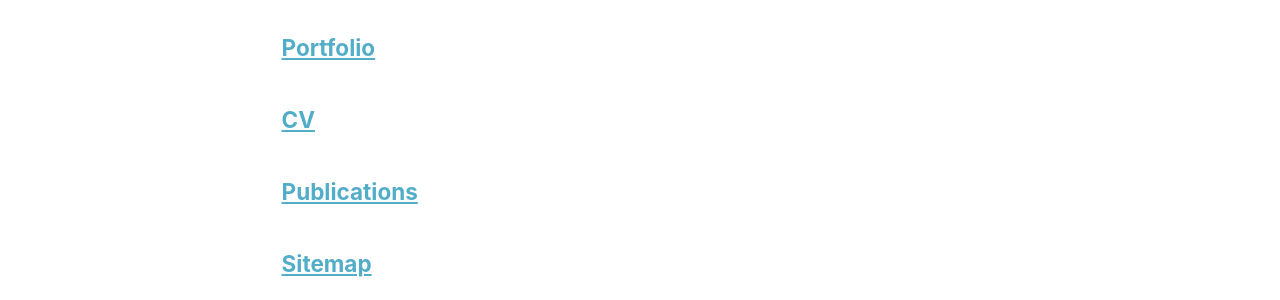
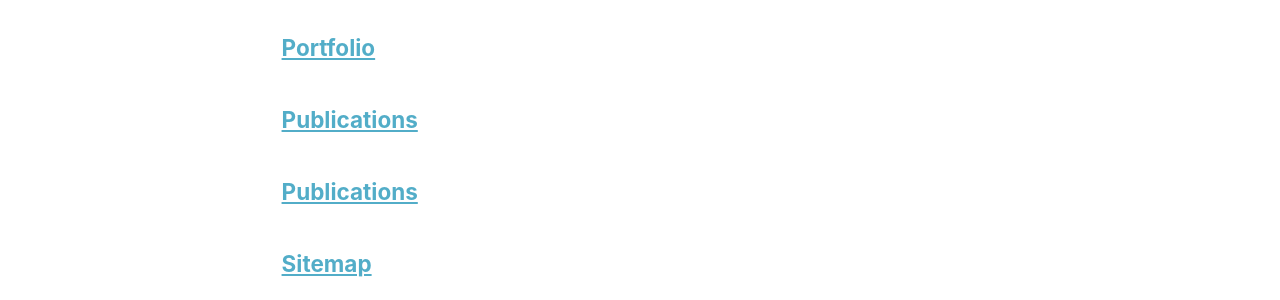
Before and after one commit to iurnus/iurnus.github.io, a Jekyll site: the page built from _pages/page-archive.html, in a window 1280 px wide. Shown: the part 1084-1384 px from the top of the page. Built offline with Jekyll 4.4.1, drawn with Linux system fonts in a browser that asks for light colours.

Commit message:
change the about/publication pages from templates

```diff
--- a/_pages/publications.md
+++ b/_pages/publications.md
@@ -1,10 +1,8 @@
 ---
 layout: archive
-title: "CV"
-permalink: /publication/
+title: "Publications"
+permalink: /publications_temp/
 author_profile: true
-redirect_from:
-  - /resume
 ---
 
 {% include base_path %}
```
Also changed, not shown: _pages/about_template.md (+1 -1 lines).
